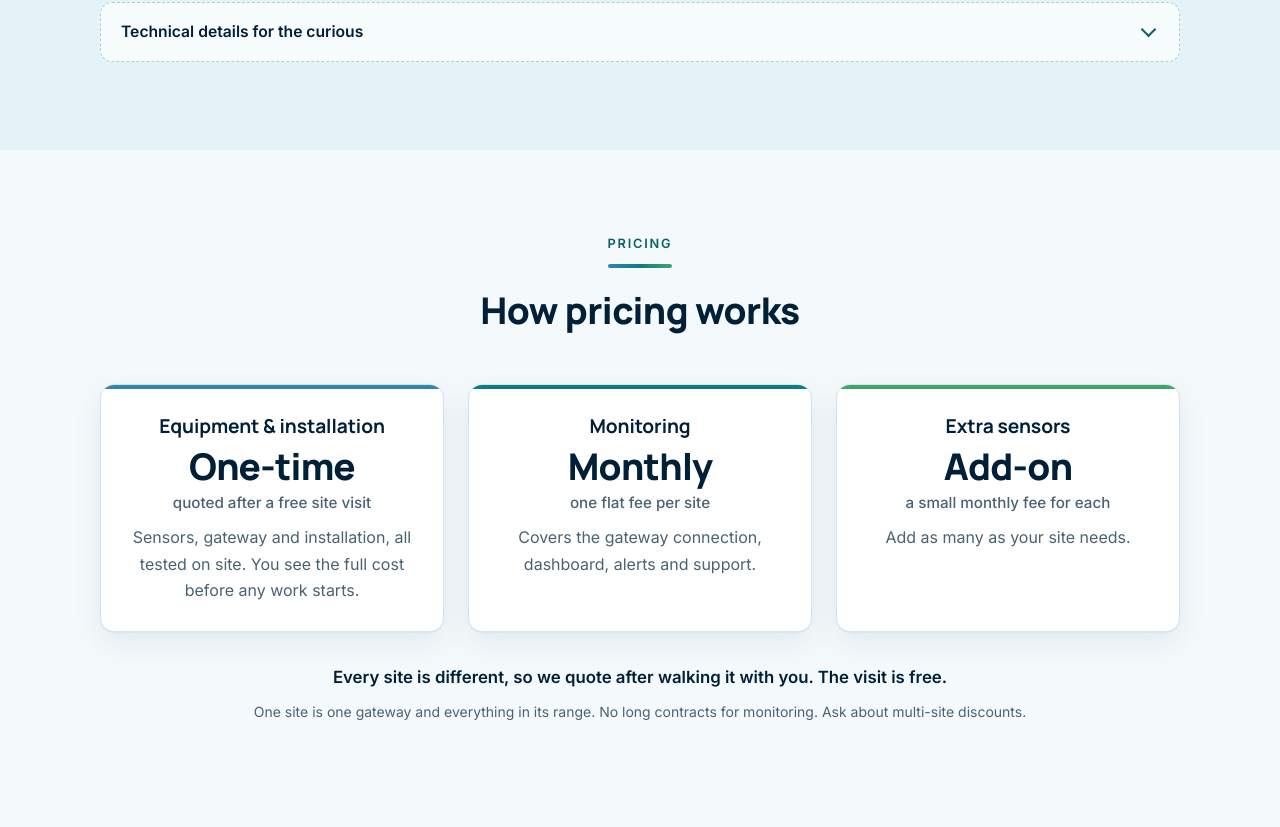
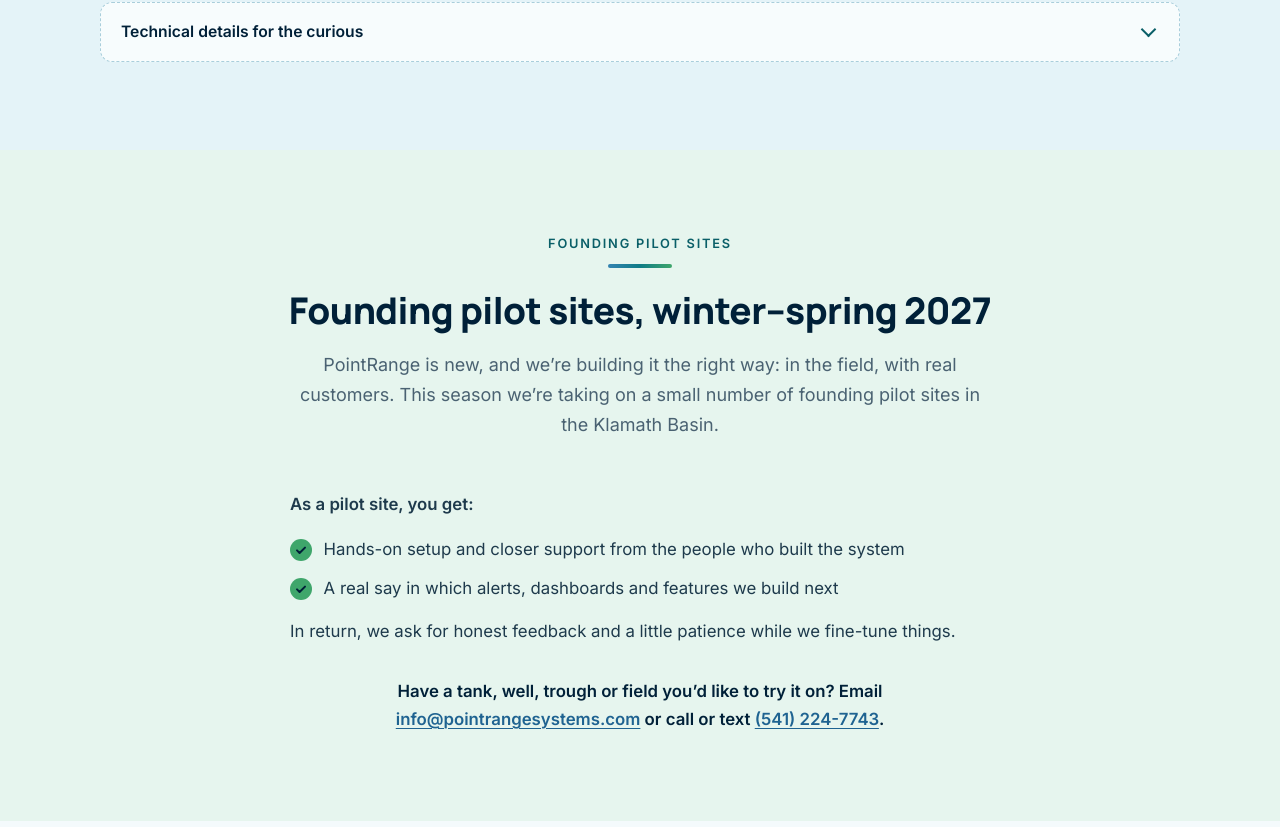
Before and after one commit to GoldenVLabs/pointrangesystems, a plain HTML site: page index.html in a window 1280 px wide. Shown: the part 4733-5560 px from the top of the page. Drawn offline with Linux system fonts and the light colour scheme.

Commit message:
Add files via upload
Adding Pilot Section

```diff
--- a/index.html
+++ b/index.html
@@ -196,6 +196,27 @@
   </div>
 </section>
 
+<!-- PILOT -->
+<section id="pilot" class="band-sea">
+  <div class="wrap">
+    <div class="section-head center">
+      <span class="eyebrow">Founding Pilot Sites</span>
+      <div class="accent-bar"></div>
+      <h2>Founding pilot sites, winter&ndash;spring 2027</h2>
+      <p class="lead">PointRange is new, and we&rsquo;re building it the right way: in the field, with real customers. This season we&rsquo;re taking on a small number of founding pilot sites in the Klamath Basin.</p>
+    </div>
+    <div class="pilot-body" style="max-width:700px;margin:0 auto">
+      <p><strong>As a pilot site, you get:</strong></p>
+      <ul class="why-list" style="margin:.5rem 0 1rem">
+        <li>Hands-on setup and closer support from the people who built the system</li>
+        <li>A real say in which alerts, dashboards and features we build next</li>
+      </ul>
+      <p>In return, we ask for honest feedback and a little patience while we fine-tune things.</p>
+      <p class="price-note">Have a tank, well, trough or field you&rsquo;d like to try it on? Email <a href="mailto:info@pointrangesystems.com">info@pointrangesystems.com</a> or call or text <a href="tel:+15412247743">(541) 224-7743</a>.</p>
+    </div>
+  </div>
+</section>
+
 <!-- PRICING -->
 <section id="pricing">
   <div class="wrap">
@@ -279,7 +300,7 @@
       <details><summary>How long do sensor batteries last?</summary><p>Typically years, depending on how often a sensor reports. We monitor battery levels and replace them before they run out.</p></details>
       <details><summary>How do alerts work?</summary><p>We set limits with you, like a tank below 30%, a pump that stopped, or a sensor that hasn&rsquo;t checked in. When one is crossed, you get an alert on your phone and/or by email.</p></details>
       <details><summary>What does it cost?</summary><p>There are two parts. Equipment and installation are a one-time cost. Monitoring is one flat monthly fee per site that covers the gateway connection, dashboard, alerts and support, with a small monthly add-on for each extra sensor. Every site is different, so we give you a clear quote after a free site visit.</p></details>
-      <details><summary>What area do you serve?</summary><p>The Klamath Basin and Southern Oregon, including Lakeview and Medford. Farther out? Ask anyway.</p></details>
+      <details><summary>What area do you serve?</summary><p>Pilot sites in the Klamath Basin for now. Farther out? Ask anyway.</p></details>
     </div>
   </div>
 </section>
```
